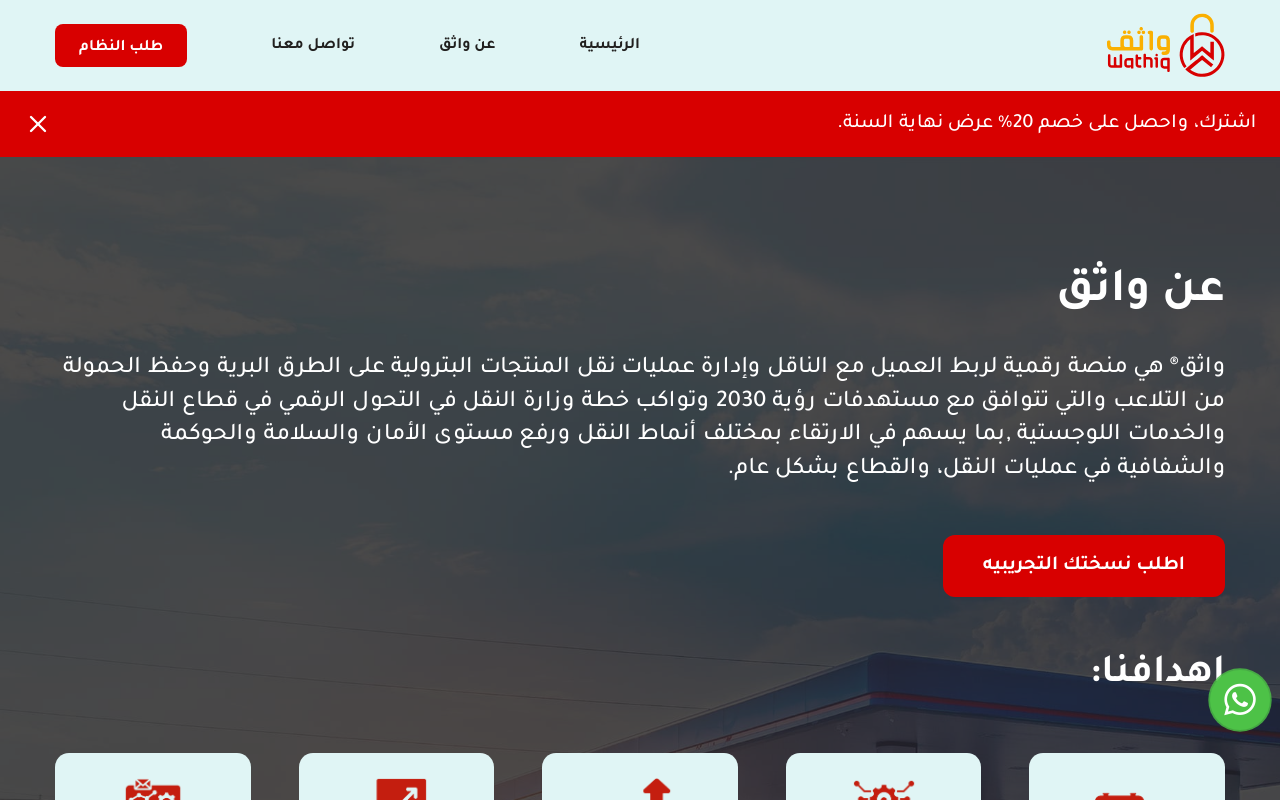
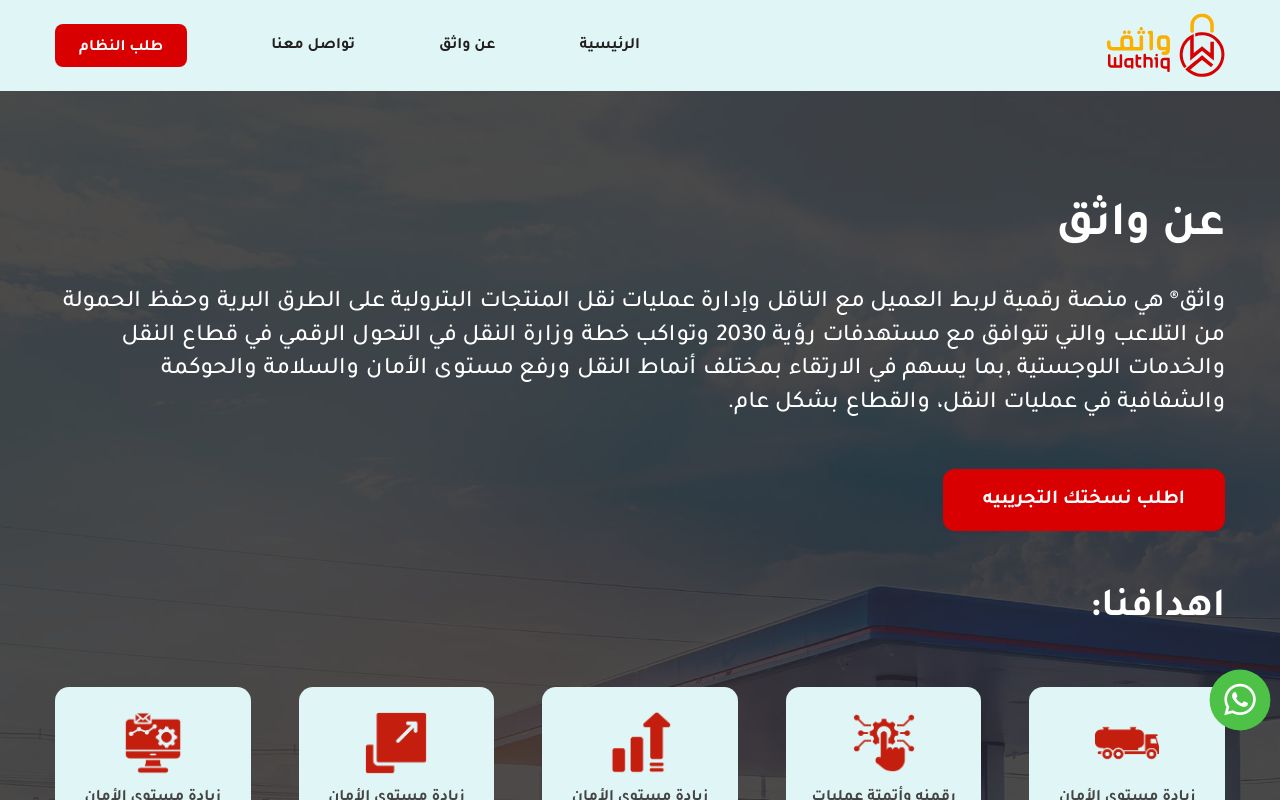
Before and after one commit to Kasemfatani/wathiq, a Next.js app: page /about in a window 1280 px wide. Shown: the top 800 px of the page. Built offline with nearby package versions, Linux system fonts and the light colour scheme.

Commit message:
Update Header.jsx

```diff
--- a/src/components/header/Header.jsx
+++ b/src/components/header/Header.jsx
@@ -48,7 +48,7 @@ export default function Header() {
           </div>
         </div>
       </header>
-      <div className="offer-header">
+      {/* <div className="offer-header">
         <div className="offer-text">
           <p>اشترك، واحصل على خصم 20% عرض نهاية السنة.</p>
           <X size={28} className='shrink-0' onClick={() => {
@@ -56,7 +56,7 @@ export default function Header() {
 
           }} />
         </div>
-      </div>
+      </div> */}
     </>
   );
 }
```
